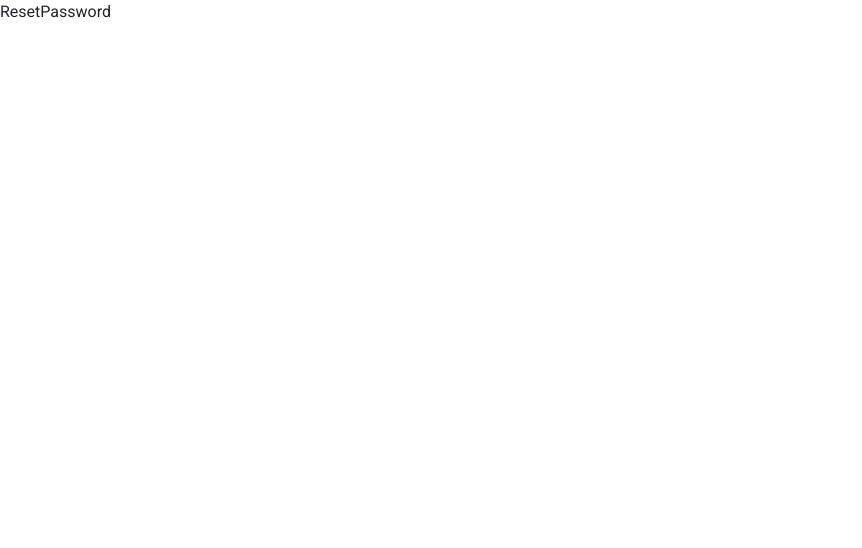
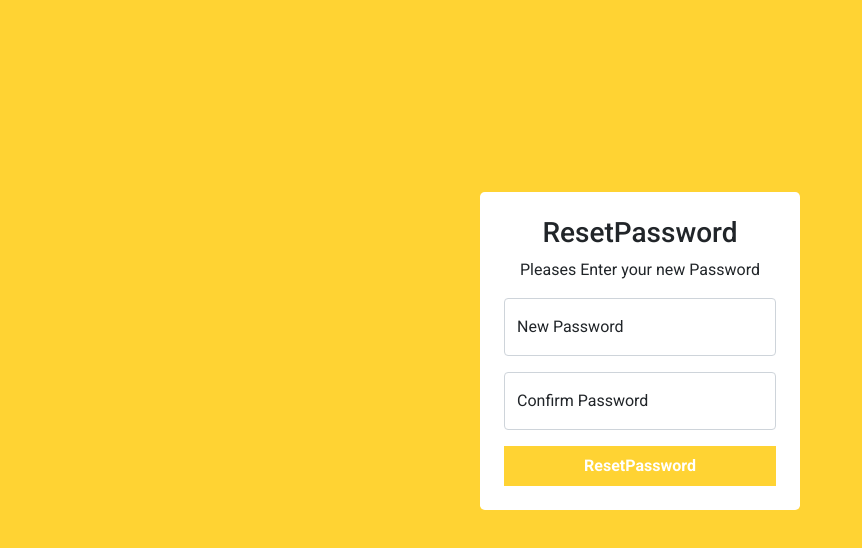
Before and after one commit to sam1090/ecommerce, a React (Create React App) app in the folder admin-app/: page /reset-password in a window 1280 px wide. Shown: the top 548 px of the page, without its empty margins (0-862 px from the left). Built offline with nearby package versions, Linux system fonts and the light colour scheme.

Commit message:
Reset Password Page Created

```diff
--- a/admin-app/src/Pages/ResetPassword.js
+++ b/admin-app/src/Pages/ResetPassword.js
@@ -1,8 +1,24 @@
 import React from 'react'
+import CustomInput from '../Components/CustomInput'
 
 const ResetPassword = () => {
   return (
-    <div>ResetPassword</div>
+    <div className='py-5' style={{background :"#ffd333" , minHeight: "100vh"}}>
+      <br />
+      <br />
+      <br />
+      <br />
+      <div className='my-5 w-25 bg-white rounded-3 mx-auto p-4'>
+        <h3 className='text-center'>ResetPassword</h3>
+        <p className='text-center'>Pleases Enter your new Password </p>
+       <form action="">
+       <CustomInput type="password" label="New Password" id="email" />
+        <CustomInput type="password" label="Confirm Password" id="pass" />
+        <button className='border-0 px-3 py-2 text-white fw-bold w-100' style={{background : "#ffd333"}} type='submit'>ResetPassword</button>
+       </form>
+      </div>
+
+    </div>
   )
 }
 
```
